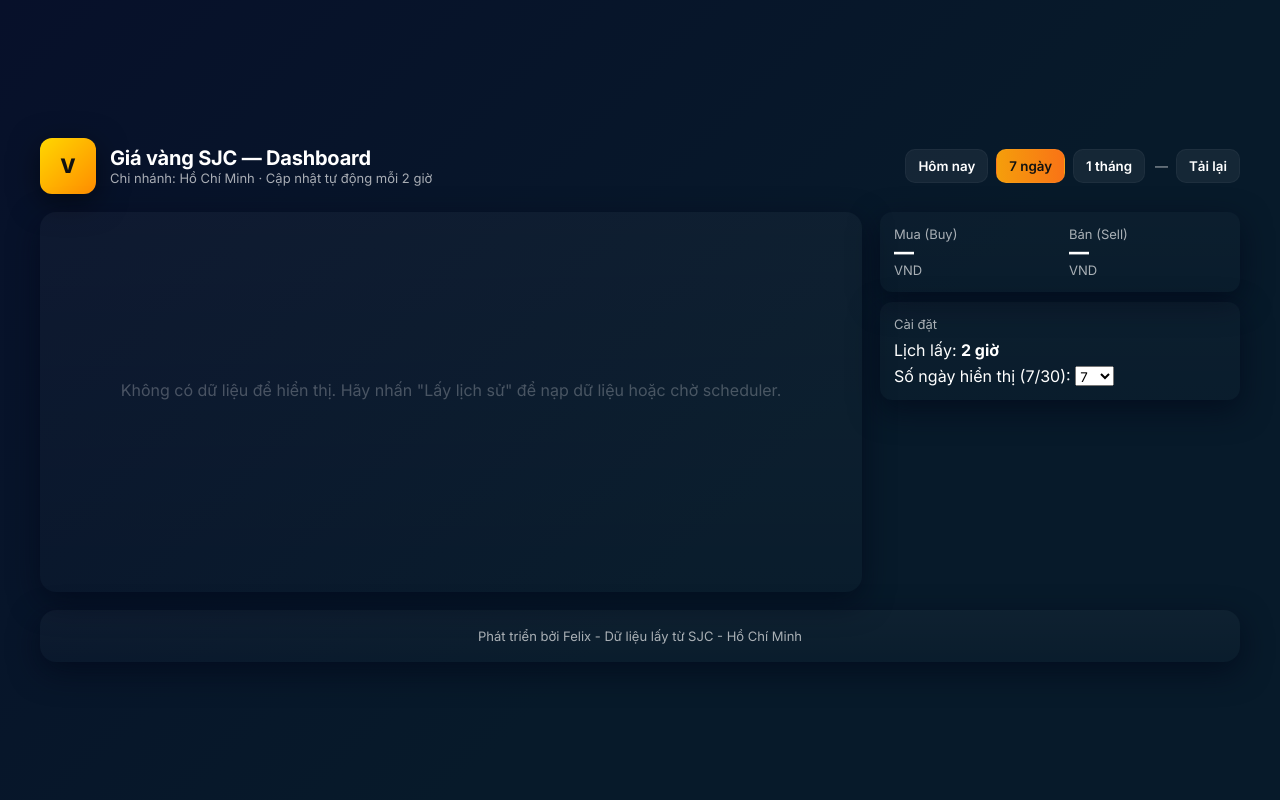
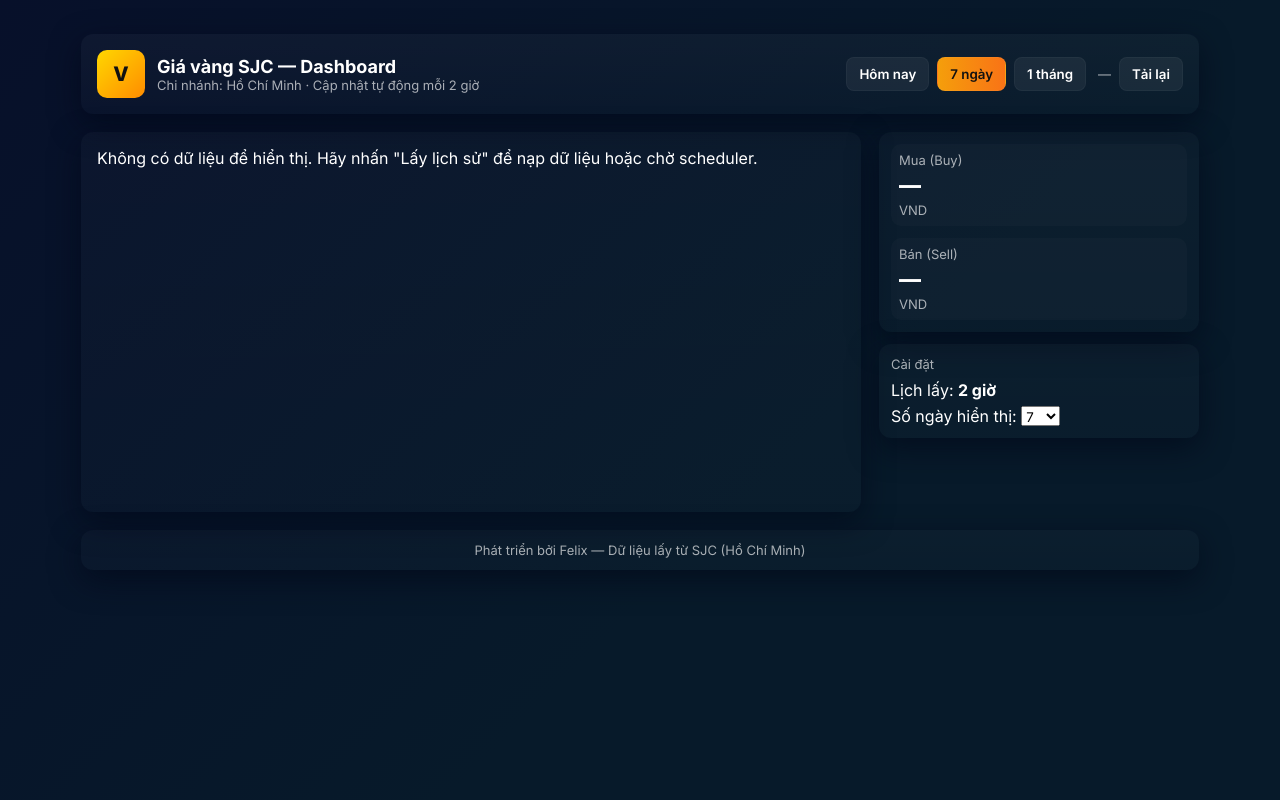
Before and after one commit to phuctranfxvn/gold-price-tracker, a Flask app: page / in a window 1280 px wide. Run offline with Flask 3, Linux system fonts and the light colour scheme; data that the repository does not hold is empty.

Commit message:
[IMP] Allow initial fetch

```diff
--- a/app.py
+++ b/app.py
@@ -7,6 +7,8 @@ import requests
 from requests.adapters import HTTPAdapter
 from urllib3.util.retry import Retry
 import logging
+import argparse
+
 
 DB_PATH = 'gold_prices.db'
 FETCH_INTERVAL_SECONDS = 2 * 60 * 60  # every 2 hours
@@ -251,21 +253,79 @@ def index():
     return render_template('index.html')
 
 
-# -------------------- App startup --------------------
-if __name__ == '__main__':
+def backfill_history(days: int) -> int:
+    """
+    Backfill prices for the last `days` days (including today).
+    Returns number of inserted records.
+    Uses existing functions: fetch_price_for_date(date_obj) and insert_price(ts,buy,sell).
+    """
+    inserted = 0
+    for d in range(days):
+        date_obj = datetime.now() - timedelta(days=d)
+        try:
+            res = fetch_price_for_date(date_obj)
+        except Exception as e:
+            app.logger.warning("Error fetching for date %s: %s", date_obj.strftime('%Y-%m-%d'), e)
+            res = None
+        if res:
+            ts, buy, sell = res
+            # check duplicate by timestamp (we use the midday timestamp used by fetch_price_for_date)
+            try:
+                db = sqlite3.connect(DB_PATH)
+                c = db.cursor()
+                c.execute('SELECT COUNT(1) FROM prices WHERE timestamp = ?', (ts,))
+                exists = c.fetchone()[0]
+                db.close()
+            except Exception as e:
+                app.logger.warning("DB check error: %s", e)
+                exists = 0
+            if not exists:
+                try:
+                    insert_price(ts, buy if buy is not None else 0.0, sell if sell is not None else 0.0)
+                    inserted += 1
+                    app.logger.info("Backfilled %s -> inserted", date_obj.strftime('%Y-%m-%d'))
+                except Exception as e:
+                    app.logger.warning("Insert error for %s: %s", date_obj.strftime('%Y-%m-%d'), e)
+    return inserted
+
+if __name__ == "__main__":
+    parser = argparse.ArgumentParser(description="Gold price service")
+    parser.add_argument('--fetch-init', type=int, default=0,
+                        help='If >0, backfill this many days on startup (e.g. --fetch-init 30)')
+    parser.add_argument('--port', type=int, default=int(os.getenv('PORT', 3000)),
+                        help='Port to run the Flask app (default from PORT env or 3000)')
+    args = parser.parse_args()
+
+    # Initialize DB + migration
     init_db()
 
-    if not os.path.exists(DB_PATH) or os.path.getsize(DB_PATH) == 0:
-        first = fetch_latest_price()
-        if first:
-            ts, buy, sell = first
-            insert_price(ts, buy if buy is not None else 0.0, sell if sell is not None else 0.0)
+    # If fetch-init requested, run backfill BEFORE starting the webserver/scheduler
+    if args.fetch_init and args.fetch_init > 0:
+        app.logger.info("Starting initial backfill for %d days...", args.fetch_init)
+        inserted = backfill_history(args.fetch_init)
+        app.logger.info("Initial backfill completed: %d inserted", inserted)
+    else:
+        # ensure at least one data point exists (optional; keeps behavior of original app)
+        try:
+            db_exists = os.path.exists(DB_PATH) and os.path.getsize(DB_PATH) > 0
+        except Exception:
+            db_exists = False
+        if not db_exists:
+            first = fetch_latest_price()
+            if first:
+                ts, buy, sell = first
+                insert_price(ts, buy if buy is not None else 0.0, sell if sell is not None else 0.0)
+                app.logger.info("Inserted initial latest price")
 
+    # Start scheduler
     scheduler = BackgroundScheduler()
     scheduler.add_job(job_fetch_and_store, 'interval', seconds=FETCH_INTERVAL_SECONDS, next_run_time=None)
     scheduler.start()
+    app.logger.info("Scheduler started (interval %s seconds)", FETCH_INTERVAL_SECONDS)
 
+    # Optional: run an immediate fetch in background (non-blocking)
     threading.Thread(target=job_fetch_and_store, daemon=True).start()
 
-    port = int(os.getenv('PORT', 3000))
-    app.run(host='0.0.0.0', port=port)
+    # Run Flask app
+    port = args.port
+    app.run(host='0.0.0.0', port=port, debug=False)
--- a/static/css/styles.css
+++ b/static/css/styles.css
@@ -2,7 +2,8 @@
     --bg: #0f172a;
     --card: #0b1220;
     --accent: #f59e0b;
-    --muted: rgba(255, 255, 255, 0.65)
+    --muted: rgba(255, 255, 255, 0.65);
+    --glass: rgba(255, 255, 255, 0.03);
 }
 
 * {
@@ -10,53 +11,59 @@
     font-family: Inter, system-ui, Segoe UI, Roboto, 'Helvetica Neue', Arial
 }
 
+html,
 body {
+    height: 100%;
     margin: 0;
     background: linear-gradient(135deg, #07102a 0%, #071a2a 60%);
     color: #fff;
-    min-height: 100vh;
-    display: flex;
-    align-items: center;
-    justify-content: center;
-    padding: 24px
+    overflow-x: hidden
 }
 
 .wrap {
     width: 100%;
-    max-width: 1200px
+    max-width: 1150px;
+    margin: 18px auto;
+    padding: 16px
 }
 
+/* Header */
 .header {
     display: flex;
     align-items: center;
     justify-content: space-between;
-    margin-bottom: 18px
+    gap: 12px;
+    padding: 14px
+}
+
+.header.card {
+    background: linear-gradient(180deg, var(--glass), rgba(255, 255, 255, 0.01));
+    border-radius: 12px;
+    box-shadow: 0 10px 30px rgba(2, 6, 23, 0.6)
 }
 
 .brand {
     display: flex;
     align-items: center;
-    gap: 14px
+    gap: 12px
 }
 
 .logo {
-    width: 56px;
-    height: 56px;
-    border-radius: 12px;
+    width: 48px;
+    height: 48px;
+    border-radius: 10px;
     background: linear-gradient(135deg, #FFD700, #FF8C00);
     display: flex;
     align-items: center;
     justify-content: center;
     color: #111;
     font-weight: 800;
-    font-size: 20px;
-    box-shadow: 0 8px 30px rgba(0, 0, 0, 0.5)
+    font-size: 20px
 }
 
 h1 {
     margin: 0;
-    font-size: 20px;
-    letter-spacing: -0.2px
+    font-size: 18px
 }
 
 p.lead {
@@ -65,37 +72,33 @@ p.lead {
     font-size: 13px
 }
 
-.card {
-    background: linear-gradient(180deg, rgba(255, 255, 255, 0.03), rgba(255, 255, 255, 0.01));
-    border-radius: 16px;
-    padding: 18px;
-    box-shadow: 0 10px 30px rgba(2, 6, 23, 0.6)
+/* top controls container */
+.top-controls {
+    display: flex;
+    align-items: center;
+    gap: 12px
 }
 
-/* ensure fixed canvas height to avoid resize loops */
-.card canvas#priceChart {
-  width: 100% !important;
-  height: 380px !important;
-  display: block;
+.mode-controls {
+    display: flex;
+    gap: 8px
 }
-/* .card { min-height: 380px; }
-html, body { height: 100%; } */
 
 .controls {
     display: flex;
-    gap: 8px;
     align-items: center;
-    flex-wrap: wrap
+    gap: 8px
 }
 
+/* buttons */
 .btn {
     background: rgba(255, 255, 255, 0.06);
     border: 1px solid rgba(255, 255, 255, 0.04);
     padding: 8px 12px;
-    border-radius: 10px;
+    border-radius: 8px;
     color: #fff;
-    font-weight: 600;
-    cursor: pointer
+    cursor: pointer;
+    font-weight: 600
 }
 
 .btn:active {
@@ -103,103 +106,184 @@ html, body { height: 100%; } */
 }
 
 .btn.active {
-    background: linear-gradient(90deg, #f59e0b, #f97316);
+    background: linear-gradient(90deg, var(--accent), #f97316);
     color: #111
 }
 
+/* Layout */
 .grid {
     display: grid;
-    grid-template-columns: 1fr 360px;
-    gap: 18px
+    grid-template-columns: 1fr 320px;
+    gap: 18px;
+    margin-top: 18px;
+    align-items: start
+}
+
+.card {
+    background: linear-gradient(180deg, rgba(255, 255, 255, 0.02), rgba(255, 255, 255, 0.01));
+    border-radius: 12px;
+    padding: 16px;
+    box-shadow: 0 10px 30px rgba(2, 6, 23, 0.6)
+}
+
+.chart-card {
+    min-height: 380px;
+    overflow: hidden;
+    position: relative
 }
 
 .stat {
     display: flex;
     flex-direction: column;
-    gap: 10px
+    gap: 12px
 }
 
-.big {
-    font-size: 22px;
+/* Chart canvas fix - fixed height and max width */
+.chart-card canvas#priceChart {
+    width: 100% !important;
+    max-width: 100% !important;
+    height: 360px !important;
+    display: block
+}
+
+/* current prices vertical */
+.current-prices.vertical {
+    display: flex;
+    flex-direction: column;
+    gap: 12px
+}
+
+.price-block {
+    display: flex;
+    flex-direction: column;
+    gap: 6px;
+    padding: 8px;
+    border-radius: 10px;
+    background: rgba(255, 255, 255, 0.02)
+}
+
+.price-value {
+    font-size: 28px;
     font-weight: 800;
     line-height: 1;
-    word-break: break-word;
-    white-space: normal
+    white-space: nowrap;
+    overflow: hidden;
+    text-overflow: ellipsis
 }
 
+.small-text {
+    font-size: 12px;
+    color: var(--muted)
+}
+
+/* small card */
+.small-card {
+    padding: 12px;
+    border-radius: 12px;
+    background: linear-gradient(180deg, rgba(255, 255, 255, 0.02), rgba(255, 255, 255, 0.01))
+}
+
+/* footer */
+.footer-card {
+    margin-top: 18px;
+    text-align: center;
+    color: var(--muted);
+    font-size: 13px;
+    padding: 12px
+}
+
+/* utilities */
 .muted {
     color: var(--muted);
     font-size: 13px
 }
 
-.small-card {
-    padding: 14px;
-    border-radius: 12px;
-    background: linear-gradient(180deg, rgba(255, 255, 255, 0.02), rgba(255, 255, 255, 0.01))
+.big {
+    font-size: 22px;
+    font-weight: 800
 }
 
-.current-prices {
-    display: flex;
-    gap: 18px;
-    align-items: center;
-    justify-content: space-between;
-    flex-wrap: wrap
-}
-
-.current-prices>div {
-    flex: 1 1 120px;
-    min-width: 120px;
-    max-width: 220px;
-    overflow: hidden
-}
-
-.current-prices .big {
-    font-size: 20px;
-    white-space: nowrap;
-    overflow: hidden;
-    text-overflow: ellipsis
-}
-
-.mode-controls {
-    display: flex;
-    gap: 8px;
-    align-items: center;
-    margin-left: 8px
-}
-
-.chart-empty {
-    display: flex;
-    align-items: center;
-    justify-content: center;
-    height: 320px;
-    color: rgba(255, 255, 255, 0.25);
-    font-size: 16px
-}
-
-footer {
-    margin-top: 18px;
-    color: var(--muted);
-    font-size: 13px;
-    text-align: center
-}
-
-@media (max-width:900px) {
-    .grid {
-        grid-template-columns: 1fr
+/* responsive: mobile adjustments */
+@media (max-width: 900px) {
+    .wrap {
+        padding: 12px
     }
 
     .header {
         flex-direction: column;
         align-items: flex-start;
-        gap: 10px
+        gap: 12px
     }
 
-    .current-prices {
+    .top-controls {
+        width: 100%;
+        display: flex;
         flex-direction: column;
-        align-items: flex-start
+        gap: 8px
     }
 
-    .current-prices>div {
-        max-width: none
+    .controls {
+        justify-content: flex-start;
+        flex-wrap: wrap
+    }
+
+    .grid {
+        grid-template-columns: 1fr;
+        gap: 12px
+    }
+
+    .chart-card {
+        min-height: 280px
+    }
+
+    .chart-card canvas#priceChart {
+        height: 260px !important
+    }
+
+    .price-value {
+        font-size: 22px
+    }
+
+    .logo {
+        width: 44px;
+        height: 44px
+    }
+
+    h1 {
+        font-size: 16px
+    }
+
+    .mode-controls button {
+        padding: 8px 10px;
+        font-size: 14px
+    }
+
+    .small-hide {
+        display: none
+    }
+
+    #last-updated-mobile {
+        display: block
     }
 }
+
+/* extra small screens */
+@media (max-width:420px) {
+    .chart-card canvas#priceChart {
+        height: 220px !important
+    }
+
+    .price-value {
+        font-size: 20px
+    }
+
+    .btn {
+        padding: 7px 8px;
+        font-size: 13px
+    }
+
+    .logo {
+        width: 40px;
+        height: 40px
+    }
+}
--- a/templates/index.html
+++ b/templates/index.html
@@ -2,8 +2,8 @@
 <html lang="vi">
 
 <head>
-    <meta charset="utf-8">
-    <meta name="viewport" content="width=device-width,initial-scale=1">
+    <meta charset="utf-8" />
+    <meta name="viewport" content="width=device-width,initial-scale=1" />
     <title>Giá vàng SJC — Dashboard</title>
     <link href="https://fonts.googleapis.com/css2?family=Inter:wght@400;600;700;800&display=swap" rel="stylesheet">
     <link rel="stylesheet" href="{{ url_for('static', filename='css/styles.css') }}">
@@ -12,7 +12,7 @@
 
 <body>
     <div class="wrap">
-        <div class="header">
+        <header class="header card">
             <div class="brand">
                 <div class="logo">V</div>
                 <div>
@@ -21,37 +21,37 @@
                 </div>
             </div>
 
-            <div style="display:flex;align-items:center;gap:10px">
-                <div class="mode-controls" role="tablist" aria-label="Chế độ hiển thị">
+            <div class="top-controls">
+                <nav class="mode-controls" role="tablist" aria-label="Chế độ hiển thị">
                     <button class="btn" id="modeTodayBtn">Hôm nay</button>
                     <button class="btn active" id="mode7Btn">7 ngày</button>
                     <button class="btn" id="mode30Btn">1 tháng</button>
-                </div>
+                </nav>
+
                 <div class="controls">
-                    <div id="last-updated" class="muted">—</div>
+                    <div id="last-updated" class="muted small-hide">—</div>
                     <button class="btn" id="refreshBtn">Tải lại</button>
                 </div>
             </div>
-        </div>
+        </header>
 
-        <div class="grid">
-            <div class="card" style="position:relative;min-height:380px;">
-                <canvas id="priceChart" height="380"></canvas>
-            </div>
+        <main class="grid">
+            <section class="card chart-card">
+                <canvas id="priceChart" aria-label="Biểu đồ giá vàng" role="img"></canvas>
+            </section>
 
-            <div class="stat">
-
-                <div class="small-card card">
+            <aside class="stat">
+                <div class="small-card card current-block">
                     <div class="current-prices vertical">
                         <div class="price-block">
                             <div class="muted">Mua (Buy)</div>
                             <div id="currentBuy" class="big price-value">—</div>
-                            <div class="muted">VND</div>
+                            <div class="muted small-text">VND</div>
                         </div>
                         <div class="price-block">
                             <div class="muted">Bán (Sell)</div>
                             <div id="currentSell" class="big price-value">—</div>
-                            <div class="muted">VND</div>
+                            <div class="muted small-text">VND</div>
                         </div>
                     </div>
                 </div>
@@ -59,17 +59,21 @@
                 <div class="small-card card">
                     <div class="muted">Cài đặt</div>
                     <div style="margin-top:8px">Lịch lấy: <strong>2 giờ</strong></div>
-                    <div style="margin-top:6px">Số ngày hiển thị (7/30): <select id="limitSelect">
+                    <div style="margin-top:6px">
+                        Số ngày hiển thị:
+                        <select id="limitSelect" aria-label="Số ngày hiển thị">
                             <option value="7">7</option>
                             <option value="14">14</option>
                             <option value="30" selected>30</option>
                             <option value="90">90</option>
-                        </select></div>
+                        </select>
+                    </div>
+                    <div id="last-updated-mobile" class="muted" style="margin-top:10px;display:none;">—</div>
                 </div>
-            </div>
-        </div>
+            </aside>
+        </main>
 
-        <footer class="card">Phát triển bởi Felix - Dữ liệu lấy từ SJC - Hồ Chí Minh</footer>
+        <footer class="card footer-card">Phát triển bởi Felix — Dữ liệu lấy từ SJC (Hồ Chí Minh)</footer>
     </div>
 
     <script>window.API = { PRICES: '/api/prices', FETCH_HISTORY: '/api/fetch-history' };</script>
```
